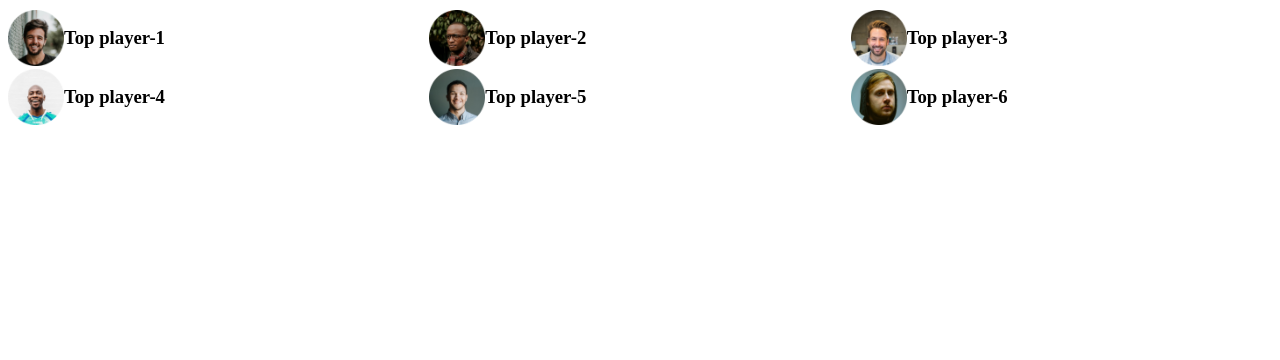
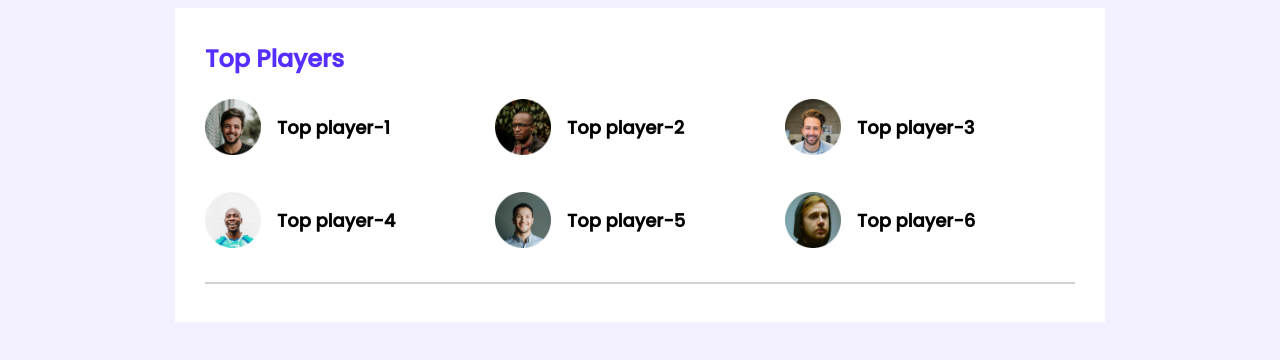
Before and after one commit to thezamalian/leader-board-css3, a plain HTML site: page index.html in a window 1280 px wide. Drawn offline with Linux system fonts and the light colour scheme.

Commit message:
player name and hr line added

```diff
--- a/index.html
+++ b/index.html
@@ -8,6 +8,7 @@
     <title>Leader Board</title>
     <!-- stylesheet -->
     <link rel="stylesheet" href="styles/style.css">
+
 </head>
 
 <body>
@@ -18,36 +19,39 @@
     <!-- header end -->
     <main>
         <!-- top players and top blogs -->
-        <section>
-            <div class="top-players">
+        <section class="container">
+            <div class="top-players ">
+                <h2 class="section-title">Top Players</h2>
                 <div class="players">
                     <!-- .player*6>img[src="player-$.png"]+h3{Top player-$} -->
                     <div class="player">
                         <img src="images/players/player-1.png" alt="">
-                        <h3>Top player-1</h3>
+                        <h3 class="player-name">Top player-1</h3>
                     </div>
                     <div class="player">
                         <img src="images/players/player-2.png" alt="">
-                        <h3>Top player-2</h3>
+                        <h3 class="player-name">Top player-2</h3>
                     </div>
                     <div class="player">
                         <img src="images/players/player-3.png" alt="">
-                        <h3>Top player-3</h3>
+                        <h3 class="player-name">Top player-3</h3>
                     </div>
                     <div class="player">
                         <img src="images/players/player-4.png" alt="">
-                        <h3>Top player-4</h3>
+                        <h3 class="player-name">Top player-4</h3>
                     </div>
                     <div class="player">
                         <img src="images/players/player-5.png" alt="">
-                        <h3>Top player-5</h3>
+                        <h3 class="player-name">Top player-5</h3>
                     </div>
                     <div class="player">
                         <img src="images/players/player-6.png" alt="">
-                        <h3>Top player-6</h3>
+                        <h3 class="player-name">Top player-6</h3>
                     </div>
                 </div>
             </div>
+            <hr>
+
         </section>
     </main>
 </body>
--- a/styles/style.css
+++ b/styles/style.css
@@ -1,8 +1,36 @@
+/* fonts  */
+@import url('https://fonts.googleapis.com/css2?family=Poppins:wght@500&display=swap');
+
+/* common styles or utilites*/
+body {
+    font-family: 'Poppins', sans-serif;
+    background-color: #F3F1FF;
+
+}
+main {
+    display: flex;
+    justify-content: center;
+}
+.container {
+    background-color: #FFFFFF;
+    width: 870px;
+    padding: 30px;
+}
+.section-title {
+    color: #562EFF;
+    font-size: 24px;
+    margin-top: 3px;
+}
+
 /* top players styles */
+.top-players {
+    margin-bottom: 30px;
+}
 .players {
     display: grid;
     grid-template-columns: repeat(3, 1fr);
     /* grid-template-columns: 1fr 1fr 1fr; */
+    grid-row-gap: 30px;
 }
 .player {
     display: flex;
@@ -11,4 +39,12 @@
 .player img {
     width: 56px;
     height: 56px;
+    /* margin: 0 16px 16px 0; */
 }
+.player-name {
+    margin-left: 16px;
+    font-size: 18px;
+}
+hr {
+    border: 1px solid #D1D1D1;
+}
```
